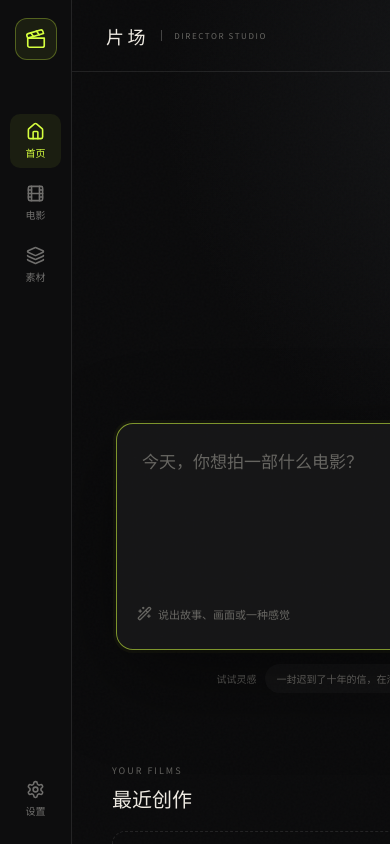
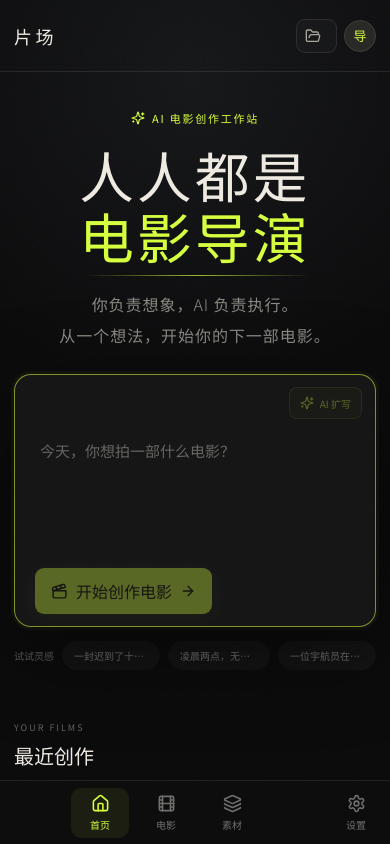
Before and after one commit to fengjutian/studio-design, a React (Vite) app: page / in a window 390 px wide. Built offline with nearby package versions, Linux system fonts and the light colour scheme.

Commit message:
feat: improve shot playback duration calculation and add test for legacy media capping

```diff
--- a/src/App.tsx
+++ b/src/App.tsx
@@ -588,7 +588,7 @@ function StudioView({ project, selectedShotId, onSelectShot, onUpdate, onBack, s
           <div className="preview-canvas">
             <div className="frame-lines" />
             {selected?.generationStatus === "completed" ? (
-              selectedSource ? <video ref={videoRef} className="generated-video" src={selectedSource} controls={!playingTimeline} onEnded={advancePreview} onTimeUpdate={(event) => { if (playingTimeline && event.currentTarget.currentTime >= (selected.trimEnd ?? selected.duration)) advancePreview(); }} /> : <div className="generated-frame"><span className="generated-number">{String(selected.number).padStart(2, "0")}</span><p>{selected.title}</p><button><Play size={22} fill="currentColor" /></button></div>
+              selectedSource ? <video ref={videoRef} className="generated-video" src={selectedSource} controls={!playingTimeline} onEnded={advancePreview} onTimeUpdate={(event) => { if (playingTimeline && event.currentTarget.currentTime >= Math.min(selected.trimEnd ?? selected.duration, selected.duration)) advancePreview(); }} /> : <div className="generated-frame"><span className="generated-number">{String(selected.number).padStart(2, "0")}</span><p>{selected.title}</p><button><Play size={22} fill="currentColor" /></button></div>
             ) : selected?.generationStatus === "generating" ? (
               <div className="generating-state"><div className="generation-orbit"><Sparkles size={24} /></div><h3>正在拍摄这个镜头</h3><p>AI 摄影、灯光和演员正在就位…</p></div>
             ) : selected?.generationStatus === "failed" ? (
--- a/src/lib/timeline.ts
+++ b/src/lib/timeline.ts
@@ -10,7 +10,7 @@ export function getTimelineShots(project: MovieProject): Shot[] {
 }
 
 export function shotPlaybackDuration(shot: Shot) {
-  return Math.max(0.1, (shot.trimEnd ?? shot.duration) - (shot.trimStart ?? 0));
+  return Math.max(0.1, Math.min(shot.trimEnd ?? shot.duration, shot.duration) - (shot.trimStart ?? 0));
 }
 
 export function moveTimelineShot(project: MovieProject, shotId: string, direction: -1 | 1): MovieProject {
--- a/src/styles.css
+++ b/src/styles.css
@@ -22,7 +22,7 @@ button, textarea, input, select { font: inherit; }
 button { color: inherit; }
 button:focus-visible, textarea:focus-visible, input:focus-visible, select:focus-visible { outline: 2px solid var(--accent); outline-offset: 2px; }
 
-.app-shell { display: flex; min-width: 1040px; height: 100%; background: var(--bg); }
+.app-shell { display: flex; min-width: 0; height: 100%; background: var(--bg); }
 .app-rail { width: 72px; padding: 18px 10px; display: flex; flex-direction: column; align-items: center; border-right: 1px solid var(--line); background: #0d0d0e; z-index: 5; }
 .brand-mark { width: 42px; height: 42px; border-radius: 12px; border: 1px solid rgba(214,255,63,.3); color: var(--accent); background: rgba(214,255,63,.07); display: grid; place-items: center; cursor: pointer; }
 .app-rail nav { width: 100%; display: grid; gap: 8px; margin-top: 54px; }
@@ -302,3 +302,81 @@ button:focus-visible, textarea:focus-visible, input:focus-visible, select:focus-
   .shot-tags span:nth-child(2) { display: none; }
   .timeline { padding-left: 219px; }
 }
+
+@media (max-width: 960px) {
+  .app-shell { padding-bottom: 64px; }
+  .app-rail { position: fixed; z-index: 40; left: 0; right: 0; bottom: 0; width: 100%; height: 64px; padding: 6px 12px; flex-direction: row; border-right: 0; border-top: 1px solid var(--line); }
+  .brand-mark { width: 42px; height: 42px; flex: none; }
+  .app-rail nav { margin: 0 auto; width: auto; display: flex; gap: 8px; }
+  .rail-button { width: 64px; height: 50px; }
+  .settings-button { margin: 0; }
+  .main-stage { height: calc(100vh - 64px); }
+  .topbar, .studio-header { padding: 0 20px; }
+  .hero, .recent-section, .library-content { width: min(100% - 40px, 880px); }
+  .hero { padding-top: 48px; }
+  .hero h1 { font-size: clamp(45px, 10vw, 70px); }
+  .project-grid, .asset-grid { grid-template-columns: repeat(2, minmax(0, 1fr)); }
+  .proposal-content { padding: 28px 24px; }
+  .proposal-main { grid-template-columns: 1fr; }
+  .workspace-header { height: auto; min-height: 60px; flex-wrap: wrap; padding-top: 9px; padding-bottom: 9px; }
+  .project-title { min-width: 0; }
+  .save-state { order: 5; width: 100%; }
+  .studio-view { overflow: auto; }
+  .workspace { flex: none; min-height: auto; grid-template-columns: 210px minmax(0, 1fr); }
+  .director-panel { grid-column: 1 / -1; min-height: 280px; max-height: 380px; border-left: 0; border-top: 1px solid var(--line); }
+  .canvas-panel { min-height: 620px; }
+  .preview-canvas { width: min(90%, 720px); }
+  .timeline { height: auto; min-height: 150px; padding-left: 14px; overflow-x: auto; }
+  .timeline-track { min-width: 760px; }
+}
+
+@media (max-width: 680px) {
+  .wordmark i, .save-state { display: none; }
+  .topbar-actions { gap: 7px; }
+  .topbar, .studio-header { padding-left: 14px; padding-right: 14px; }
+  .hero, .recent-section, .library-content, .settings-content { width: calc(100% - 28px); }
+  .hero { padding: 34px 0 42px; }
+  .hero h1 { font-size: clamp(39px, 14vw, 58px); }
+  .hero-copy { margin: 18px 0 24px; }
+  .idea-composer textarea { padding-right: 20px; padding-top: 58px; font-size: 15px; }
+  .composer-footer { align-items: flex-end; gap: 10px; }
+  .composer-footer > span { display: none; }
+  .prompt-row { justify-content: flex-start; overflow-x: auto; }
+  .project-grid, .asset-grid { grid-template-columns: 1fr; }
+  .movie-library-card { grid-template-columns: 96px 1fr; gap: 13px; }
+  .movie-library-card > svg { display: none; }
+  .movie-cover { height: 76px; }
+  .proposal-content { padding: 22px 14px; }
+  .proposal-story h1 { font-size: 32px; }
+  .proposal-shot { grid-template-columns: 28px 1fr; }
+  .shot-tags { grid-column: 2; }
+  .proposal-actions { height: auto; padding: 12px 14px; flex-wrap: wrap; }
+  .workspace { display: flex; flex-direction: column; }
+  .scene-panel { max-height: 280px; border-right: 0; border-bottom: 1px solid var(--line); }
+  .canvas-panel { min-height: 540px; }
+  .preview-canvas { width: calc(100% - 20px); margin: 24px auto; }
+  .shot-description { grid-template-columns: 1fr; padding: 14px; }
+  .trim-editor { grid-template-columns: 1fr; padding: 10px 14px; }
+  .director-panel { min-height: 320px; }
+  .workspace-header .quiet-button { padding: 8px; font-size: 0; }
+  .workspace-header .quiet-button svg { margin: 0; }
+  .settings-content { padding-top: 30px; }
+  .settings-card { padding: 16px; }
+  .provider-options, .settings-form { grid-template-columns: 1fr; }
+  .settings-form .wide-field { grid-column: 1; }
+  .api-key-row { grid-template-columns: 1fr; }
+  .test-api-button { width: 100%; }
+  .inline-setting { align-items: stretch; flex-direction: column; }
+  .inline-setting select { min-width: 0; width: 100%; }
+  .export-dialog { width: calc(100% - 24px); padding: 22px; }
+}
+
+@media (max-width: 420px) {
+  .app-rail { padding-left: 5px; padding-right: 5px; }
+  .brand-mark { display: none; }
+  .rail-button { width: 58px; }
+  .topbar-actions .quiet-button { padding: 8px; font-size: 0; }
+  .library-heading { align-items: flex-start; gap: 12px; }
+  .movie-library-card { grid-template-columns: 1fr; }
+  .movie-cover { height: 130px; }
+}
```
Also changed, not shown: 1 other file (tests, documents, lock files or other folders).
